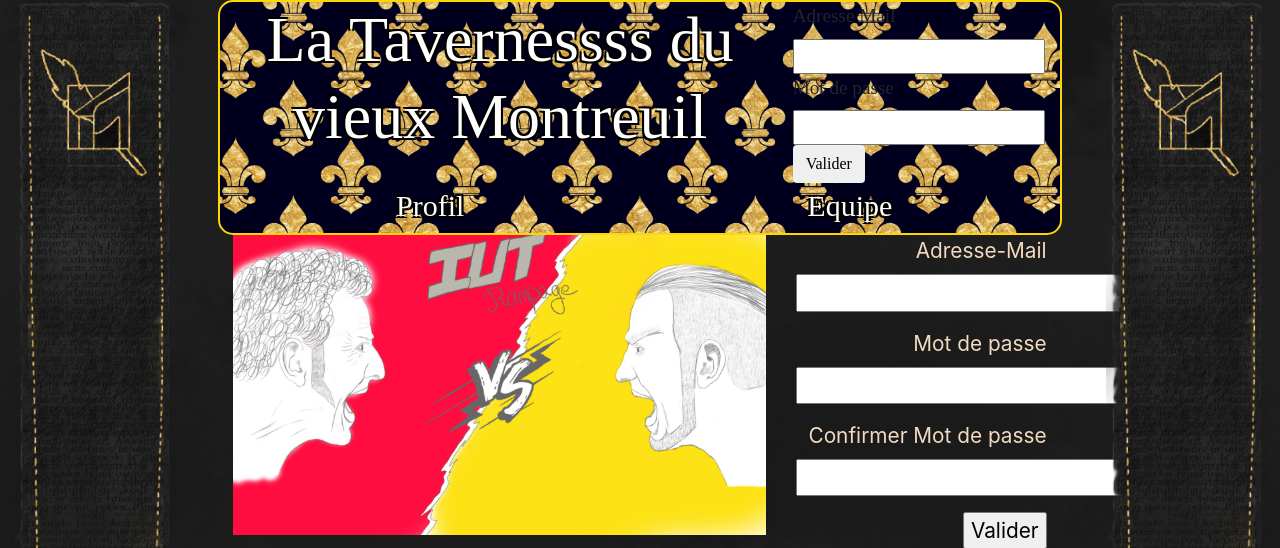
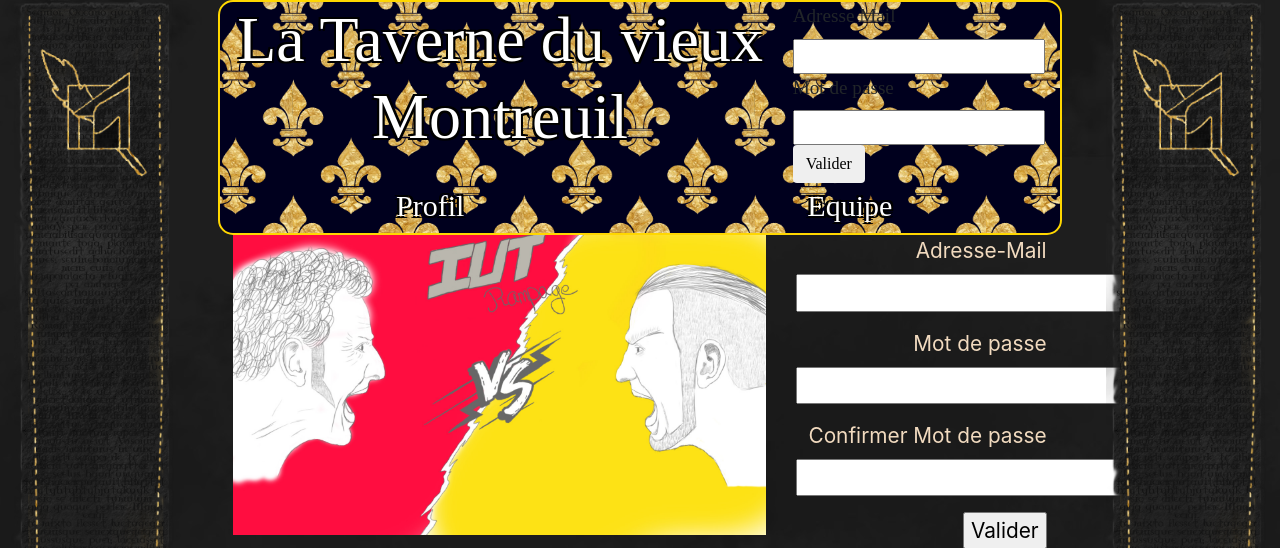
Before and after one commit to KevinCelie/Projet-Dut-3, a PHP site: page /index.php in a window 1280 px wide. Shown: the top 548 px of the page. Run offline with PHP 8.4, Linux system fonts and the light colour scheme.

Commit message:
Update index.php

```diff
--- a/projet/index.php
+++ b/projet/index.php
@@ -62,7 +62,7 @@
 							<div class="container-fluid">
   								<div class="row">
     								<div class="col-md-8">
-    									<h1 class="text-center fondGold">La Tavernessss du vieux Montreuil</h1>
+    									<h1 class="text-center fondGold">La Taverne du vieux Montreuil</h1>
     								</div>
     								<div class="col-md-4" id="connect">
     									<div >
```
